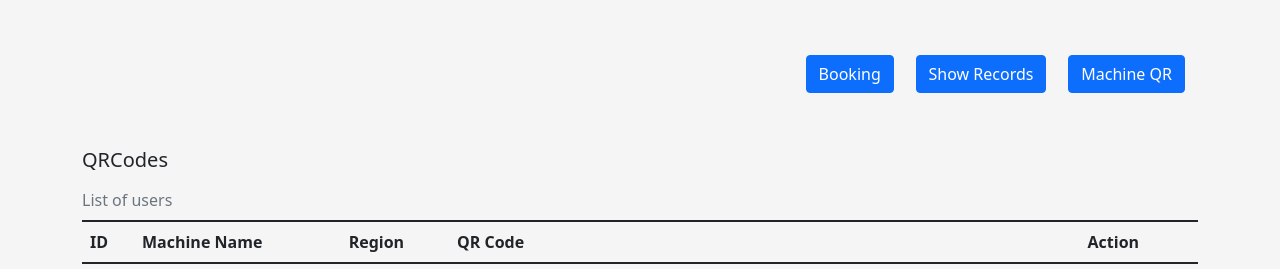
After one commit to Shrikant96/InbodyBookingSystem, a Django app: template templates/machinecode.html in a window 1280 px wide. The commit adds this page. Shown: the top 269 px of the page. Run offline with Django 3.2, Linux system fonts and the light colour scheme; the template is opened without the code that fills it: values that come from a table or form of the project are taken from there, others are empty; data comes from the database, SQL or seed files in the repository; both versions use the stored data as it was after the commit.

```diff
--- a/InbodyBook/models.py
+++ b/InbodyBook/models.py
@@ -26,7 +26,7 @@
     booked = models.BooleanField(default=False)
     # **** Relationship ****
     region = models.ForeignKey(IndiaRegions, on_delete=models.CASCADE)
-
+    qr_code = models.ImageField(upload_to='images/machine_qr_code',default="non.png")
 
     def __str__(self):
         return self.meachine_name
--- a/bookingsystem/settings.py
+++ b/bookingsystem/settings.py
@@ -115,6 +115,8 @@ USE_L10N = True
 
 USE_TZ = True
 
+MEDIA_ROOT = os.path.join(BASE_DIR, 'media')
+MEDIA_URL = '/media/'
 
 # Static files (CSS, JavaScript, Images)
 # https://docs.djangoproject.com/en/3.2/howto/static-files/
--- a/bookingsystem/urls.py
+++ b/bookingsystem/urls.py
@@ -20,3 +20,8 @@ urlpatterns = [
     path('admin/', admin.site.urls),
     path('',include('InbodyBook.urls')),
 ]
+from django.conf import settings
+from django.conf.urls.static import static
+if settings.DEBUG:
+        urlpatterns += static(settings.MEDIA_URL,
+                              document_root=settings.MEDIA_ROOT)
--- a/templates/index.html
+++ b/templates/index.html
@@ -52,6 +52,8 @@
   {% block bookingform %}
   {% endblock %}
   {% block recordTable %}
+  {% endblock %}
+  {% block machinecode %}
   {% endblock %}
 <br><br>
     <!-- Optional JavaScript; choose one of the two! -->
--- /dev/null
+++ b/templates/machinecode.html
@@ -0,0 +1,29 @@
+{% extends 'index.html' %}
+    {% block machinecode %}
+        <div class="container">
+            <h5>QRCodes </h5>
+            <table class="table caption-top">
+                <caption>List of users</caption>
+                <thead>
+                  <tr>
+                    <th scope="col">ID</th>
+                    <th scope="col">Machine Name</th>
+                    <th scope="col">Region</th>
+                    <th scope="col">QR Code </th>
+                    <th scope="col">Action</th>
+                  </tr>
+                </thead>
+                <tbody>
+                    {% for x in machine %}
+                        <tr>
+                            <th scope="row">{{x.id}}</th>
+                            <td>{{x.meachine_name}}</td>
+                            <td>{{x.region.region}}</td>
+                            <td><img src="{{x.qr_code}}" alt="no_code"></td>
+                            <td><button type="button" class="btn btn-primary">Print</button></td>
+                        </tr>
+                    {% endfor %}
+                </tbody>
+              </table>
+        </div>
+    {% endblock %}
```
Also changed, not shown: InbodyBook/views.py (+21 -6 lines), templates/record.html (+11 -4 lines), InbodyBook/migrations/0005_machine_qr_code.py (added), db.sqlite3.
